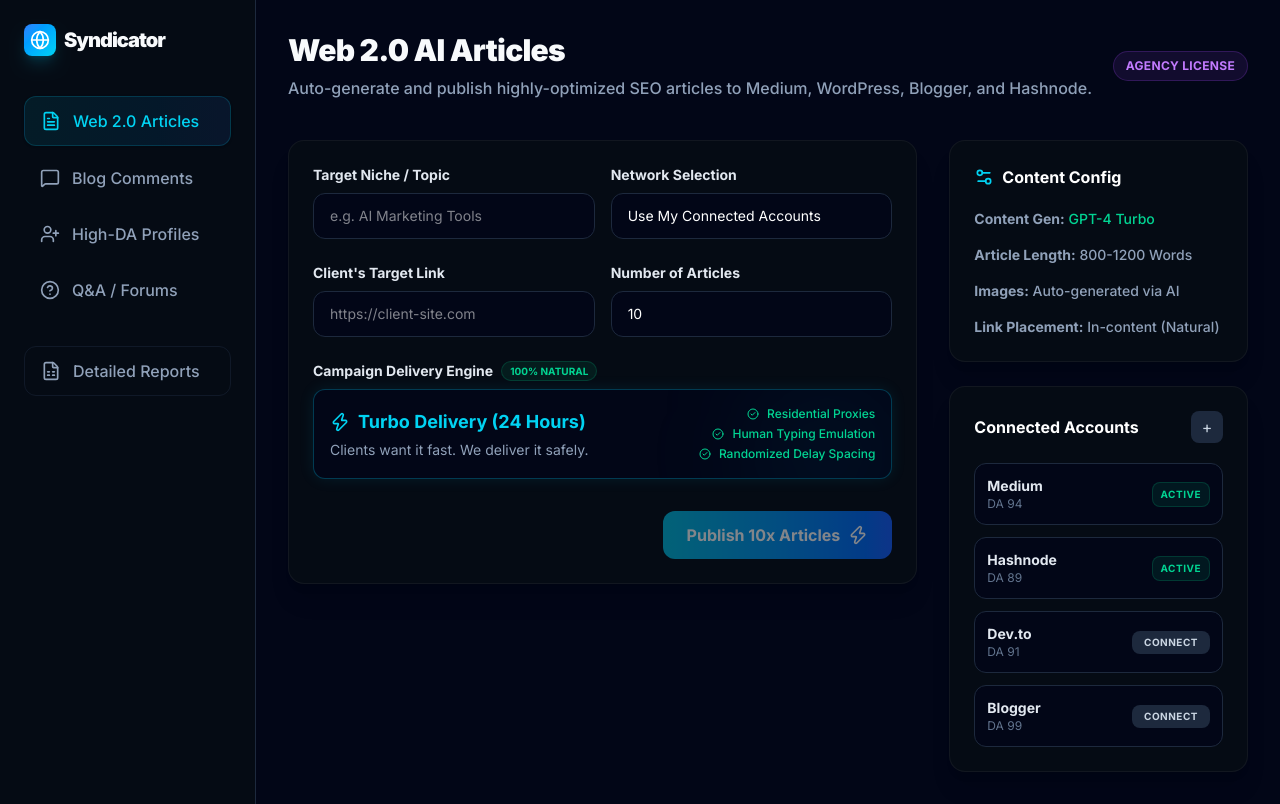
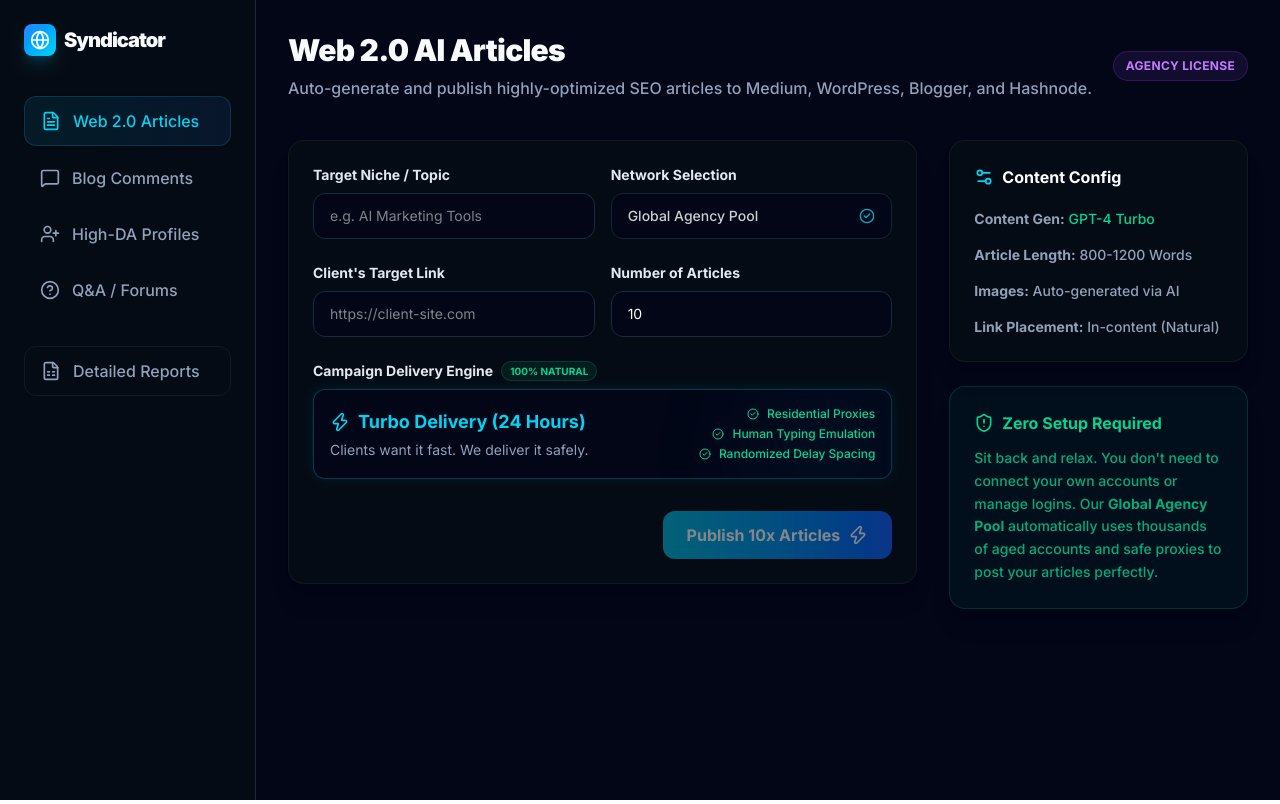
Before and after one commit to mnaveedkhtri-ui/Zyntix-, a Next.js app: page /dashboard in a window 1280 px wide. Built offline with nearby package versions, Linux system fonts and the light colour scheme.

Commit message:
refactor: simplify web 2.0 dashboard to enforce zero-setup agency pool and reduce user friction

```diff
--- a/src/app/dashboard/page.tsx
+++ b/src/app/dashboard/page.tsx
@@ -137,10 +137,10 @@ export default function Dashboard() {
                   </div>
                   <div>
                     <label className="block text-sm font-bold text-slate-200 mb-2">Network Selection</label>
-                    <select className="w-full bg-[#020617] border border-slate-800 rounded-xl py-3 px-4 text-white focus:outline-none focus:ring-2 focus:ring-cyan-500/50 focus:border-cyan-500 transition-all text-sm appearance-none">
-                      <option>Use My Connected Accounts</option>
-                      <option>Use Global Agency Pool</option>
-                    </select>
+                    <div className="w-full bg-[#020617] border border-slate-800 rounded-xl py-3 px-4 text-white text-sm font-medium flex items-center justify-between cursor-not-allowed opacity-80">
+                      <span>Global Agency Pool</span>
+                      <CheckCircle2 className="w-4 h-4 text-cyan-400" />
+                    </div>
                   </div>
                 </div>
 
@@ -263,47 +263,11 @@ export default function Dashboard() {
               </div>
             </div>
 
-            <div className="bg-[#050B14] border border-white/5 p-6 rounded-2xl shadow-xl">
-              <div className="flex items-center justify-between mb-5">
-                <h2 className="font-bold text-white flex items-center gap-2">Connected Accounts</h2>
-                <button type="button" className="w-8 h-8 rounded-lg bg-slate-800 hover:bg-slate-700 flex items-center justify-center transition-colors text-slate-300">
-                  +
-                </button>
-              </div>
-
-              <div className="space-y-3">
-                <div className="flex items-center justify-between p-3 bg-[#020617] rounded-xl border border-slate-800">
-                  <div>
-                    <div className="font-bold text-sm text-slate-200">Medium</div>
-                    <div className="text-xs text-slate-500">DA 94</div>
-                  </div>
-                  <span className="text-[10px] font-bold uppercase tracking-wider px-2 py-1 bg-emerald-500/10 text-emerald-400 border border-emerald-500/20 rounded-lg">Active</span>
-                </div>
-
-                <div className="flex items-center justify-between p-3 bg-[#020617] rounded-xl border border-slate-800">
-                  <div>
-                    <div className="font-bold text-sm text-slate-200">Hashnode</div>
-                    <div className="text-xs text-slate-500">DA 89</div>
-                  </div>
-                  <span className="text-[10px] font-bold uppercase tracking-wider px-2 py-1 bg-emerald-500/10 text-emerald-400 border border-emerald-500/20 rounded-lg">Active</span>
-                </div>
-
-                <div className="flex items-center justify-between p-3 bg-[#020617] rounded-xl border border-slate-800">
-                  <div>
-                    <div className="font-bold text-sm text-slate-200">Dev.to</div>
-                    <div className="text-xs text-slate-500">DA 91</div>
-                  </div>
-                  <button type="button" className="text-[10px] font-bold uppercase tracking-wider px-3 py-1 bg-slate-800 hover:bg-slate-700 text-slate-300 rounded-lg transition-colors">Connect</button>
-                </div>
-
-                <div className="flex items-center justify-between p-3 bg-[#020617] rounded-xl border border-slate-800">
-                  <div>
-                    <div className="font-bold text-sm text-slate-200">Blogger</div>
-                    <div className="text-xs text-slate-500">DA 99</div>
-                  </div>
-                  <button type="button" className="text-[10px] font-bold uppercase tracking-wider px-3 py-1 bg-slate-800 hover:bg-slate-700 text-slate-300 rounded-lg transition-colors">Connect</button>
-                </div>
-              </div>
+            <div className="bg-emerald-500/5 border border-emerald-500/20 p-6 rounded-2xl shadow-xl">
+              <h2 className="font-bold text-emerald-400 mb-3 flex items-center gap-2"><ShieldAlert className="w-5 h-5" /> Zero Setup Required</h2>
+              <p className="text-sm text-emerald-400/80 leading-relaxed font-medium">
+                Sit back and relax. You don't need to connect your own accounts or manage logins. Our <strong>Global Agency Pool</strong> automatically uses thousands of aged accounts and safe proxies to post your articles perfectly.
+              </p>
             </div>
           </div>
         </div>
```
